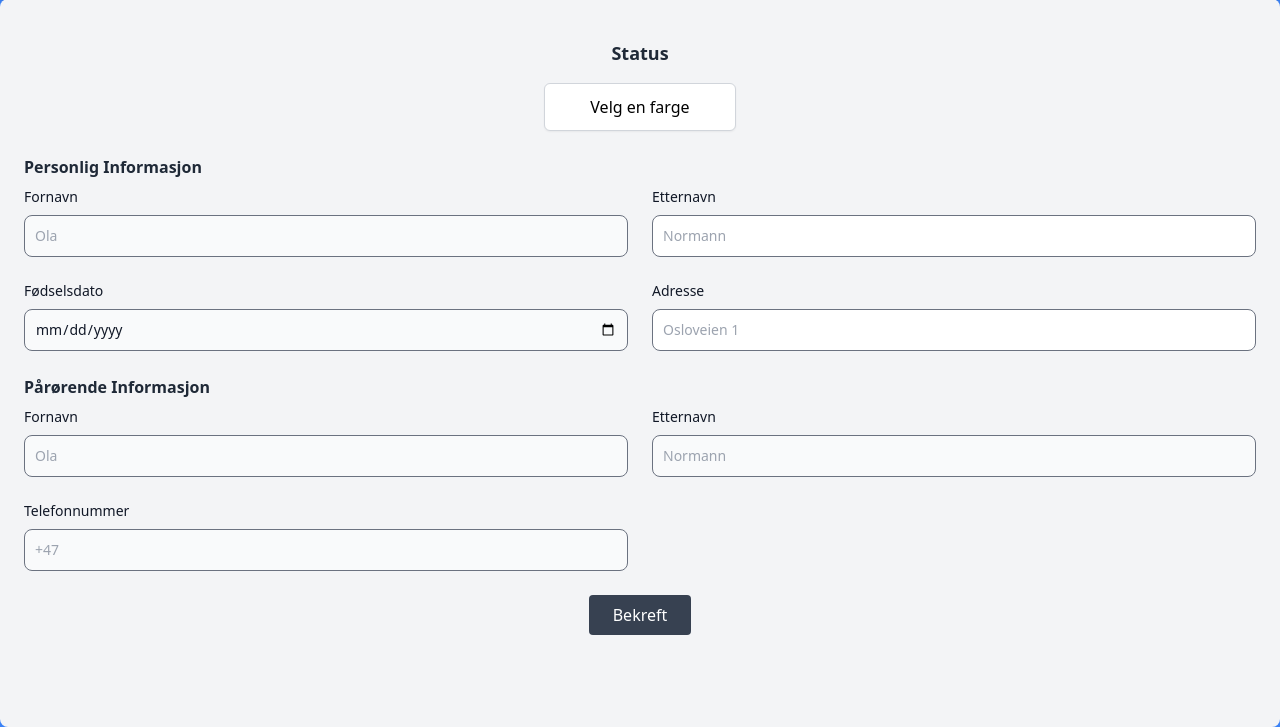
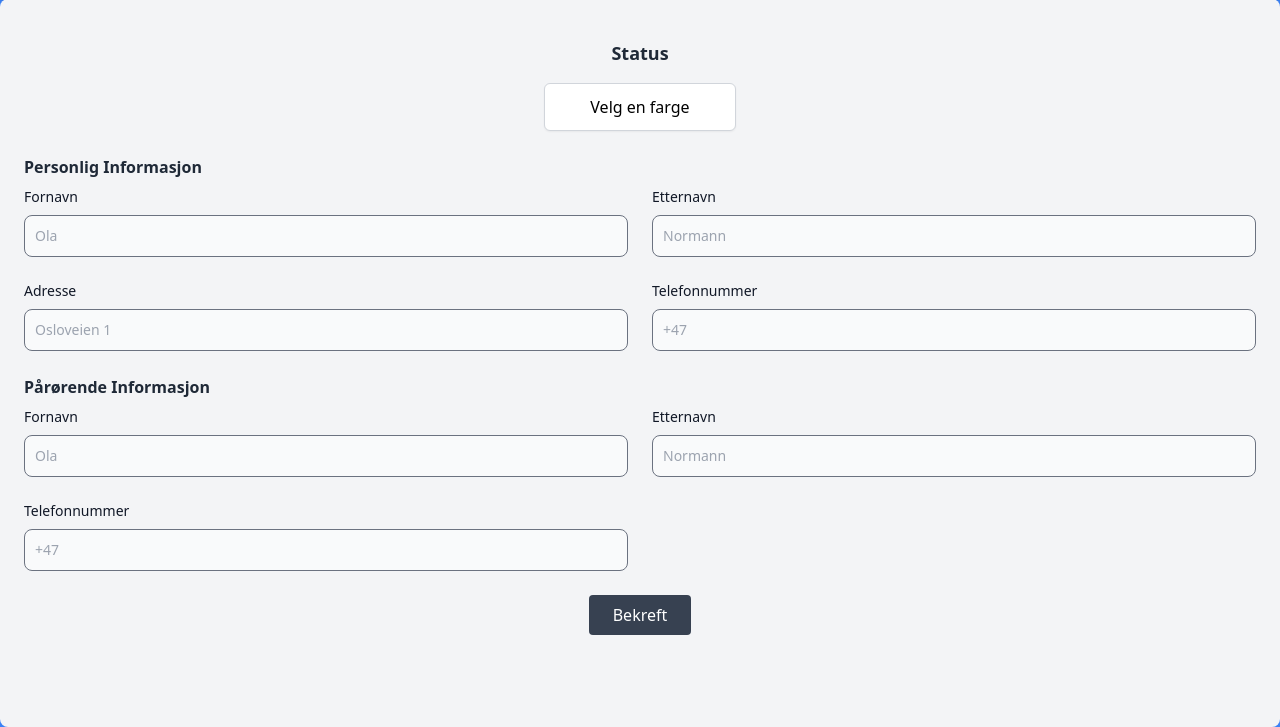
Before and after one commit to RuneU/Bachelor-Prosjekt, a Flask app: page /register in a window 1280 px wide. Shown: the part 73-800 px from the top of the page. Run offline with Flask 3, Linux system fonts and the light colour scheme; some libraries are stand-ins or nearby versions.

Commit message:
Endret for å kunne pushe til DB

```diff
--- a/app.py
+++ b/app.py
@@ -1,14 +1,14 @@
 import os
 import sys
 sys.dont_write_bytecode = True
-from flask import Flask, Response, render_template
+from flask import Flask, Response, render_template, request, redirect, url_for
 import cv2
 
 # Legg til 'sql' mappen i sys.path for å finne db_connection.py
 sys.path.append(os.path.join(os.path.dirname(__file__), 'sql'))
 
 try:
-    from db_connection import fetch_status_data  # Importer databasefunksjonen
+    from db_connection import fetch_status_data, run_query  # Importer databasefunksjonen
 except ImportError as e:
     print("Feil ved import av db_connection:", e)
     fetch_status_data = lambda: []  # Returner tom liste hvis import feiler
@@ -20,15 +20,47 @@ app = Flask(__name__)
 def index():
     return render_template("index.html")
 
-@app.route("/register")
+@app.route("/register", methods=["GET", "POST"])
 def register():
+    if request.method == "POST":
+        try:
+            fornavn = request.form.get("fornavn")
+            etternavn = request.form.get("etternavn")
+            adresse = request.form.get("adresse")
+            telefonnummer = request.form.get("telefonnummer")
+            parorende_fornavn = request.form.get("parorende_fornavn")
+            parorende_etternavn = request.form.get("parorende_etternavn")
+            parorende_telefonnummer = request.form.get("parorende_telefonnummer")
+
+            # Insert data into the database
+            query = f"""
+                INSERT INTO Evakuerte (Fornavn, Etternavn, Adresse, Telefonnummer)
+                VALUES ('{fornavn}', '{etternavn}', '{adresse}', '{telefonnummer}');
+            """
+            run_query(query)
+
+            # Get the last inserted EvakuertID
+            evakuert_id = get_last_inserted_id()
+
+            # Insert data into the KontaktPerson table
+            query = f"""
+                INSERT INTO KontaktPerson (Fornavn, Etternavn, Telefonnummer, EvakuertID)
+                VALUES ('{parorende_fornavn}', '{parorende_etternavn}', '{parorende_telefonnummer}', {evakuert_id});
+            """
+            run_query(query)
+
+            return redirect(url_for("index"))
+        except Exception as e:
+            print(f"An error occurred: {e}")
+            return "An error occurred while processing your request."
+
     return render_template("register.html")
 
 @app.route("/admin")
 def admin():
-        statuses = fetch_status_data()  # Hent data fra databasen
-        print("Statuses hentet fra DB:", statuses)  # Debug print
-        return render_template("admin.html", statuses=statuses)
+    statuses = fetch_status_data()  # Hent data fra databasen
+    print("Statuses hentet fra DB:", statuses)  # Debug print
+    return render_template("admin.html", statuses=statuses)
 
 
 def generate_frames():
--- a/sql/db_connection.py
+++ b/sql/db_connection.py
@@ -13,10 +13,6 @@ connection_string = (
     f"UID={os.getenv('DB_UID')};"
     f"PWD={os.getenv('DB_PWD')};"
 )
-
-
-# Redigere data i db
-# def run_query(x):
 
 # Function to fetch status data
 def fetch_status_data():
@@ -55,6 +51,25 @@ def run_query(query):
         if 'conn' in locals():
             conn.close()
 
+# Function to get the last inserted ID
+def get_last_inserted_id():
+    try:
+        conn = pyodbc.connect(connection_string)
+        cursor = conn.cursor()
+        cursor.execute("SELECT @@IDENTITY AS ID")
+        row = cursor.fetchone()
+        return row.ID if row else None
+
+    except pyodbc.Error as e:
+        print(f"An error occurred: {e}")
+        return None
+
+    finally:
+        if 'cursor' in locals():
+            cursor.close()
+        if 'conn' in locals():
+            conn.close()
+
 # run_query("INSERT INTO Evakuerte (Fornavn) VALUES ('Seb')")  # Add data
 
 # run_query("DELETE FROM Evakuerte WHERE Fornavn = 'Simon'")  # Delete data
--- a/templates/register.html
+++ b/templates/register.html
@@ -56,7 +56,7 @@
 
     <!-- Main Content -->
     <main class="container mx-auto py-10 px-6 flex-grow bg-gray-100 text-gray-800 rounded-lg">
-        <form>
+        <form method="POST" action="{{ url_for('register') }}">
             <h2 class="text-center font-bold text-lg mb-4">Status</h2>
             <div class="relative flex justify-center mb-6">
                 <div class="relative">
@@ -80,54 +80,54 @@
             <div class="grid gap-6 mb-6 md:grid-cols-2">
                 <div>
                     <label for="fornavn" class="block mb-2 text-sm font-medium text-gray-900">Fornavn</label>
-                    <input type="text" id="fornavn"
-                        class="bg-gray-50   text-gray-900 text-sm rounded-lg focus:ring-blue-500 focus:border-blue-500 block w-full p-2.5"
+                    <input type="text" id="fornavn" name="fornavn"
+                        class="bg-gray-50 text-gray-900 text-sm rounded-lg focus:ring-blue-500 focus:border-blue-500 block w-full p-2.5"
                         placeholder="Ola" />
                 </div>
                 <div>
                     <label for="etternavn" class="block mb-2 text-sm font-medium text-gray-900">Etternavn</label>
-                    <input type="text" id="etternavn"
-                        class="  text-gray-900 text-sm rounded-lg focus:ring-blue-500 focus:border-blue-500 block w-full p-2.5"
+                    <input type="text" id="etternavn" name="etternavn"
+                        class="bg-gray-50 text-gray-900 text-sm rounded-lg focus:ring-blue-500 focus:border-blue-500 block w-full p-2.5"
                         placeholder="Normann" />
                 </div>
                 <div>
-                    <label for="fodselsdato" class="block mb-2 text-sm font-medium text-gray-900">Fødselsdato</label>
-                    <input type="date" id="fodselsdato"
-                        class="bg-gray-50   text-gray-900 text-sm rounded-lg focus:ring-blue-500 focus:border-blue-500 block w-full p-2.5"
-                        placeholder="01.01.2000" />
+                    <label for="adresse" class="block mb-2 text-sm font-medium text-gray-900">Adresse</label>
+                    <input type="text" id="adresse" name="adresse"
+                        class="bg-gray-50 text-gray-900 text-sm rounded-lg focus:ring-blue-500 focus:border-blue-500 block w-full p-2.5"
+                        placeholder="Osloveien 1" />
                 </div>
                 <div>
-                    <label for="adresse" class="block mb-2 text-sm font-medium text-gray-900">Adresse</label>
-                    <input type="text" id="adresse"
-                        class="  text-gray-900 text-sm rounded-lg focus:ring-blue-500 focus:border-blue-500 block w-full p-2.5"
-                        placeholder="Osloveien 1" />
+                    <label for="telefonnummer" class="block mb-2 text-sm font-medium text-gray-900">Telefonnummer</label>
+                    <input type="tel" id="telefonnummer" name="telefonnummer"
+                        class="bg-gray-50 text-gray-900 text-sm rounded-lg focus:ring-blue-500 focus:border-blue-500 block w-full p-2.5"
+                        placeholder="+47" />
                 </div>
             </div>
             <!-- Pårørende Info Section -->
             <label class="block font-bold mb-2">Pårørende Informasjon</label>
             <div class="grid gap-6 mb-6 md:grid-cols-2">
                 <div>
-                    <label for="fornavn" class="block mb-2 text-sm font-medium text-gray-900">Fornavn</label>
-                    <input type="text" id="fornavn"
+                    <label for="parorende_fornavn" class="block mb-2 text-sm font-medium text-gray-900">Fornavn</label>
+                    <input type="text" id="parorende_fornavn" name="parorende_fornavn"
                         class="bg-gray-50 text-gray-900 text-sm rounded-lg focus:ring-blue-500 focus:border-blue-500 block w-full p-2.5"
                         placeholder="Ola" />
                 </div>
                 <div>
-                    <label for="etternavn" class="block mb-2 text-sm font-medium text-gray-900">Etternavn</label>
-                    <input type="text" id="etternavn"
+                    <label for="parorende_etternavn" class="block mb-2 text-sm font-medium text-gray-900">Etternavn</label>
+                    <input type="text" id="parorende_etternavn" name="parorende_etternavn"
                         class="bg-gray-50 text-gray-900 text-sm rounded-lg focus:ring-blue-500 focus:border-blue-500 block w-full p-2.5"
                         placeholder="Normann" />
                 </div>
                 <div>
-                    <label for="telefon" class="block mb-2 text-sm font-medium text-gray-900">Telefonnummer</label>
-                    <input type="tel" id="telefon"
+                    <label for="parorende_telefonnummer" class="block mb-2 text-sm font-medium text-gray-900">Telefonnummer</label>
+                    <input type="tel" id="parorende_telefonnummer" name="parorende_telefonnummer"
                         class="bg-gray-50 text-gray-900 text-sm rounded-lg focus:ring-blue-500 focus:border-blue-500 block w-full p-2.5"
                         placeholder="+47" />
                 </div>
             </div>
 
             <div class="text-center">
-                <button class="bg-gray-700 text-white px-6 py-2 rounded">Bekreft</button>
+                <button type="submit" class="bg-gray-700 text-white px-6 py-2 rounded">Bekreft</button>
             </div>
         </form>
     </main>
```
Lines whose indentation alone changed are shown as unchanged.
